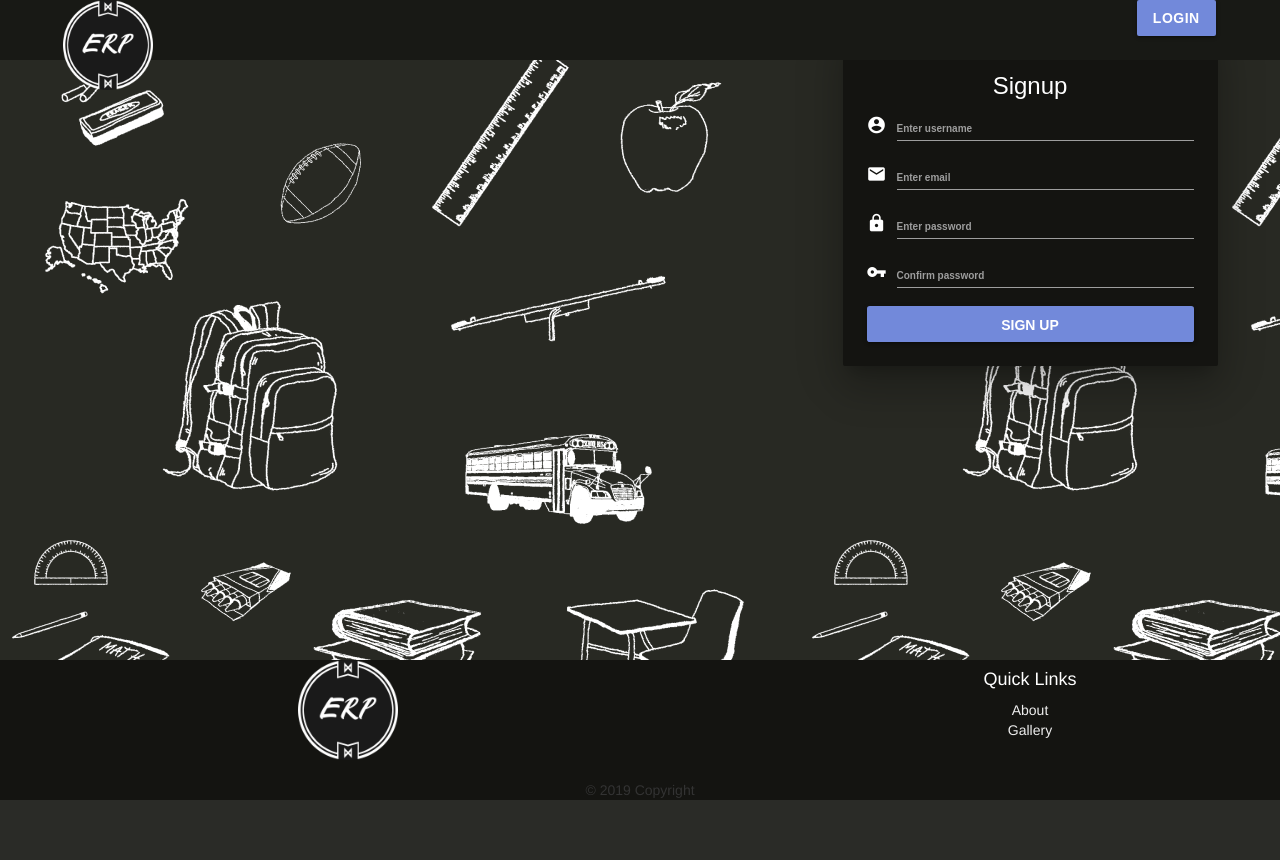
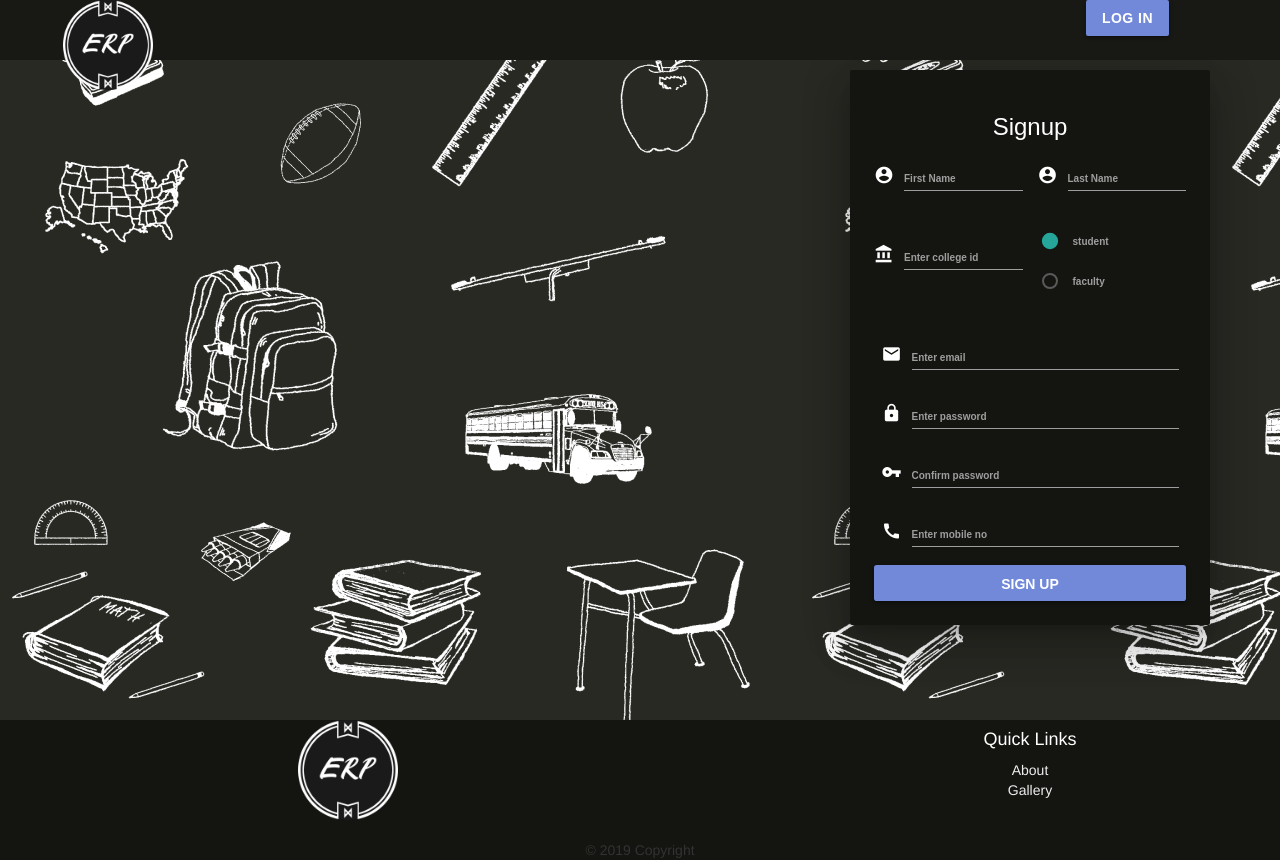
Before and after one commit to sachnr/finalyrproject, a PHP site: page / in a window 1280 px wide. Before the commit the page ends 800 px from the top, so only its background shows below. Run offline with PHP 8.4, Linux system fonts and the light colour scheme.

Commit message:
Add files via upload

```diff
--- a/css/style.css
+++ b/css/style.css
@@ -46,7 +46,7 @@
   				}
   				.add-height
   				{
-    			height: 400px;
+    			height: 700px;
 				}
 				.cbtn
 				{
--- /dev/null
+++ b/header.php
@@ -0,0 +1,70 @@
+		<!DOCTYPE html>
+		<html>
+		  	<head>
+			  	<title>College erp</title>
+			  	<meta http-equiv="X-UA-Compatible" content="IE=edge">
+			  	<meta name="viewport" content="width=device-width, initial-scale=1.0, maximum-scale=1.0, user-scalable=0">
+			    <link href="https://fonts.googleapis.com/icon?family=Material+Icons" rel="stylesheet">
+			    <link rel="stylesheet" href="css/materialize.min.css">
+				<link href="css/bootstrap.css" rel="stylesheet">
+			    <link rel="stylesheet" href="css/style.css">
+				<script src="js/materialize.min.js"></script>
+		    	<script src="js/jquery.js"></script>
+		 		<script src="js/popper.min.js"></script>
+		 		<script src="js/bootstrap.min.js"></script>
+		  	</head>
+
+		  	<body id="index">
+		  		<div class="page-wrapper">
+		  			<!-- .preloader -->
+		    		<div class="preloader"></div>
+			  		<header class="main-header " id="header">
+			  			<div class="container">
+			  			<div class="row">
+			  				<div class="logo col s1">
+		                		<figure><a href="index.php"><img src="images/erpban.png" alt="" style="height: 90px;"></a></figure>
+		                	</div>
+			  				<div class="col s4 m2 offset-m9">
+			  					<div class="info-box visible-xs visible-md visible-lg">
+			  						<a class="cbtn waves-effect waves-light btn discord"href="#" data-toggle="modal" data-target="#myModal" id="myBtn">log in</a>
+			                    </div>
+			  				</div>
+			  			</div>
+			  			</div>
+			  		</header>
+		  		</div>
+		<!--modal-->
+  		<div class="modal fade" id="myModal" role="dialog">
+        	<div class="modal-dialog sublime card-panel">
+      			<div class="modal-content sublime">
+        			<div class="modal-header sublime">
+          				<h4 class="modal-title"><center><img src="images/erpban.png" alt="" style="height: 90px;"></center></h4>
+        			</div>
+        			<div class="modal-body sublime">
+        				<form action="" method="POST">
+                      		<h3 class="center">Login</h3>
+
+		                      <div class="input-field">
+		                      <i class="material-icons prefix">account_circle</i>
+		                      <input type="text" name="username">
+		                      <label>Enter username</label>
+		                      </div>
+
+		                      <div class="input-field">
+		                      <i class="material-icons prefix">lock</i>
+		                      <input type="password" name="pass1">
+		                      <label>Enter password</label>
+		                      </div>
+
+	                         <p class="right"><a href="#signup" class="modal-trigger">Forgot password</a></p>
+	                         <input type="submit" name="submit" value="Login" class="cbtn waves-effect waves-light btn left col s12 discord">
+
+                             <div class="clearfix"></div>
+                	    </form>
+                	</div>
+	                <div class="modal-footer sublime">
+	          			<button type="button" class="cbtn waves-effect waves-light btn modal-close discord" data-dismiss="modal">Close</button>
+	        		</div>
+           		</div>
+        	</div>
+        </div>
--- a/index.php
+++ b/index.php
@@ -1,74 +1,77 @@
 <?php
 $title='College Erp';
 $page='home';
+include 'header.php';
 ?>
-<!DOCTYPE html>
-<html>
-  	<head>
-	  	<title>College erp</title>
-	  	<meta http-equiv="X-UA-Compatible" content="IE=edge">
-	  	<meta name="viewport" content="width=device-width, initial-scale=1.0, maximum-scale=1.0, user-scalable=0">
-	    <link href="https://fonts.googleapis.com/icon?family=Material+Icons" rel="stylesheet">
-	    <link rel="stylesheet" href="css/materialize.min.css">
-		<link href="css/bootstrap.css" rel="stylesheet">
-	    <link rel="stylesheet" href="css/style.css">
-		<script src="js/materialize.min.js"></script>
-    	<script src="js/jquery.js"></script>
- 		<script src="js/popper.min.js"></script>
- 		<script src="js/bootstrap.min.js"></script>
-  	</head>
-
-  	<body id="index">
-  		<div class="page-wrapper">
-  			<!-- .preloader -->
-    		<div class="preloader"></div>
-	  		<header class="main-header " id="header">
-	  			<div class="container">
-	  			<div class="row">
-	  				<div class="logo col s1">
-                		<figure><a href="index.php"><img src="images/erpban.png" alt="" style="height: 90px;"></a></figure>
-                	</div>
-	  				<div class="col s4 m1 offset-m10">
-	  					<div class="info-box visible-xs visible-md visible-lg">
-	  						<a class="cbtn waves-effect waves-light btn discord"href="#" data-toggle="modal" data-target="#myModal" id="myBtn">login</a>
-	                    </div>
-	  				</div>
-	  			</div>
-	  			</div>
-	  		</header>
-  		</div>
   		<main>
 	  		<div class="container">
 	  			<div class="row valign-wrapper add-height">
 	  				<div class="col s12 m4 offset-m8">
-	  					<form action="" method="POST">
+	  					<form action="" method="POST" class="col s12">
 
 	  						<div class="card-panel z-depth-5 sublime">
 		                     <h3 class="center">Signup</h3>
 
-		                      <div class="input-field">
-		                      <i class="material-icons prefix">account_circle</i>
+		                     <div class="row clearfix">
+						     <div class="input-field col s12 m6">
+						     <i class="material-icons prefix">account_circle</i>
+						     <input id="first_name" type="text" class="validate">
+						     <label for="first_name">First Name</label>
+						     </div>
+						     <div class="input-field col s12 m6">
+						     <i class="material-icons prefix">account_circle</i>
+						     <input id="last_name" type="text" class="validate">
+						     <label for="last_name">Last Name</label>
+						     </div>
+						     </div>
+
+		                      <div class="row clearfix">
+		                      <div class="input-field col s12 m6">
+		                      <i class="material-icons prefix">account_balance</i>
 		                      <input type="text" name="username">
-		                      <label>Enter username</label>
+		                      <label>Enter college id</label>
 		                      </div>
 
-		                  	  <div class="input-field">
+		                      <p class="col s12 m6">
+							      <label>
+							        <input name="group1" type="radio" checked />
+							        <span>student</span>
+							      </label>
+							    </p>
+							    <p class="col s12 m6">
+							      <label>
+							        <input name="group1" type="radio" />
+							        <span>faculty</span>
+							      </label>
+							    </p>
+							  </div>
+
+
+		                  	  <div class="input-field col s12">
 		                      <i class="material-icons prefix">email</i>
 		                      <input type="email" name="email" class="validate">
 		                      <label>Enter email</label>
 		                      </div>
 
-		                      <div class="input-field">
+		                      <div class="input-field col s12">
 		                      <i class="material-icons prefix">lock</i>
 		                      <input type="password" name="pass1">
 		                      <label>Enter password</label>
 		                      </div>
 
-		                      <div class="input-field">
+		                      <div class="input-field col s12">
 		                      <i class="material-icons prefix">vpn_key</i>
 		                      <input type="password" name="pass2">
 		                      <label>Confirm password</label>
 		                      </div>
+
+		                      <div class="input-field col s12">
+		                      <i class="material-icons prefix">call</i>
+		                      <input type="text" name="pass2" data-length="10" class="number">
+		                      <label>Enter mobile no</label>
+		                      </div>
+
+
 		             		  <input type="submit" name="submit" value="Sign up" class="waves-effect waves-light btn cbtn left col s12 discord">
 
 		                      <div class="clearfix"></div>
@@ -80,41 +83,6 @@ $page='home';
 	  		</div>
 	  	</main>
 
-  		<!--modal-->
 
-  		<div class="modal fade" id="myModal" role="dialog">
-        	<div class="modal-dialog sublime card-panel">
-      			<div class="modal-content sublime">
-        			<div class="modal-header sublime">
-          				<h4 class="modal-title"><center><img src="images/erpban.png" alt="" style="height: 90px;"></center></h4>
-        			</div>
-        			<div class="modal-body sublime">
-        				<form action="" method="POST">
-                      		<h3 class="center">Login</h3>
-
-		                      <div class="input-field">
-		                      <i class="material-icons prefix">account_circle</i>
-		                      <input type="text" name="username">
-		                      <label>Enter username</label>
-		                      </div>
-
-		                      <div class="input-field">
-		                      <i class="material-icons prefix">lock</i>
-		                      <input type="password" name="pass1">
-		                      <label>Enter password</label>
-		                      </div>
-
-	                         <p class="right"><a href="#signup" class="modal-trigger">Forgot password</a></p>
-	                         <input type="submit" name="submit" value="Login" class="cbtn waves-effect waves-light btn left col s12 discord">
-
-                             <div class="clearfix"></div>
-                	    </form>
-                	</div>
-	                <div class="modal-footer sublime">
-	          			<button type="button" class="cbtn waves-effect waves-light btn modal-close discord" data-dismiss="modal">Close</button>
-	        		</div>
-           		</div>
-        	</div>
-        </div>
 
 <?php include 'footer.php';?>
```
Also changed, not shown: about.php (added, +9 -0 lines), gallery.php (added, +9 -0 lines).
